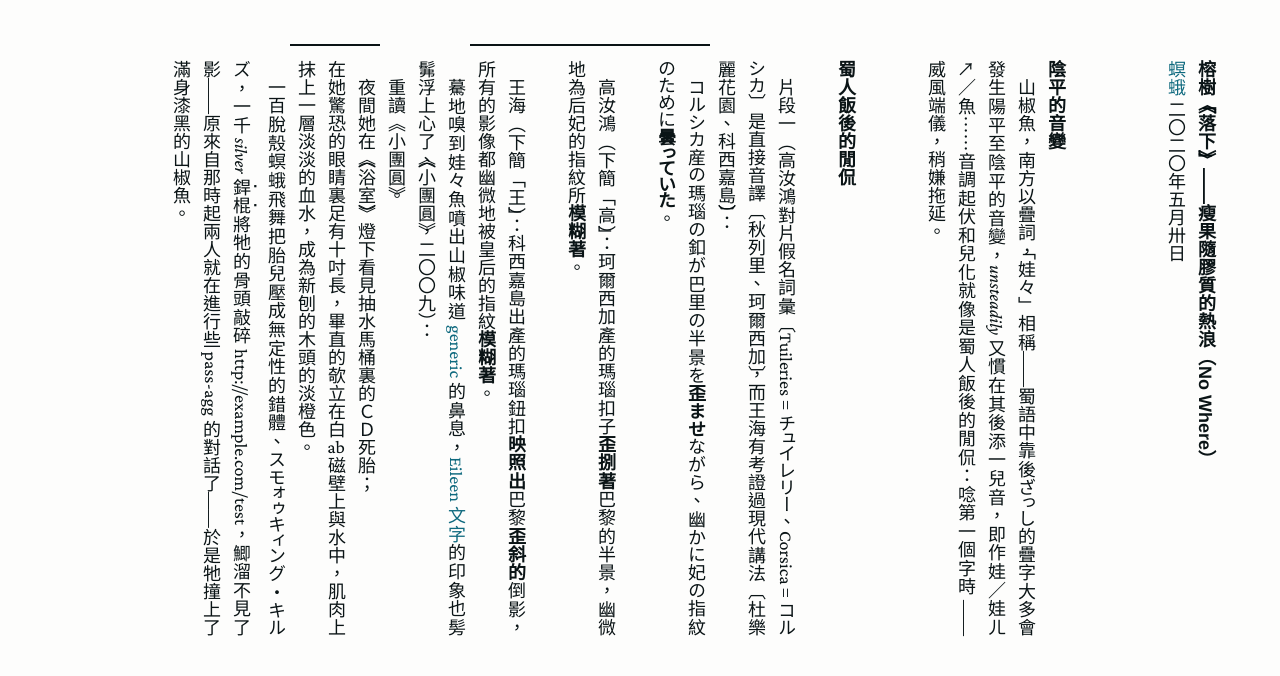
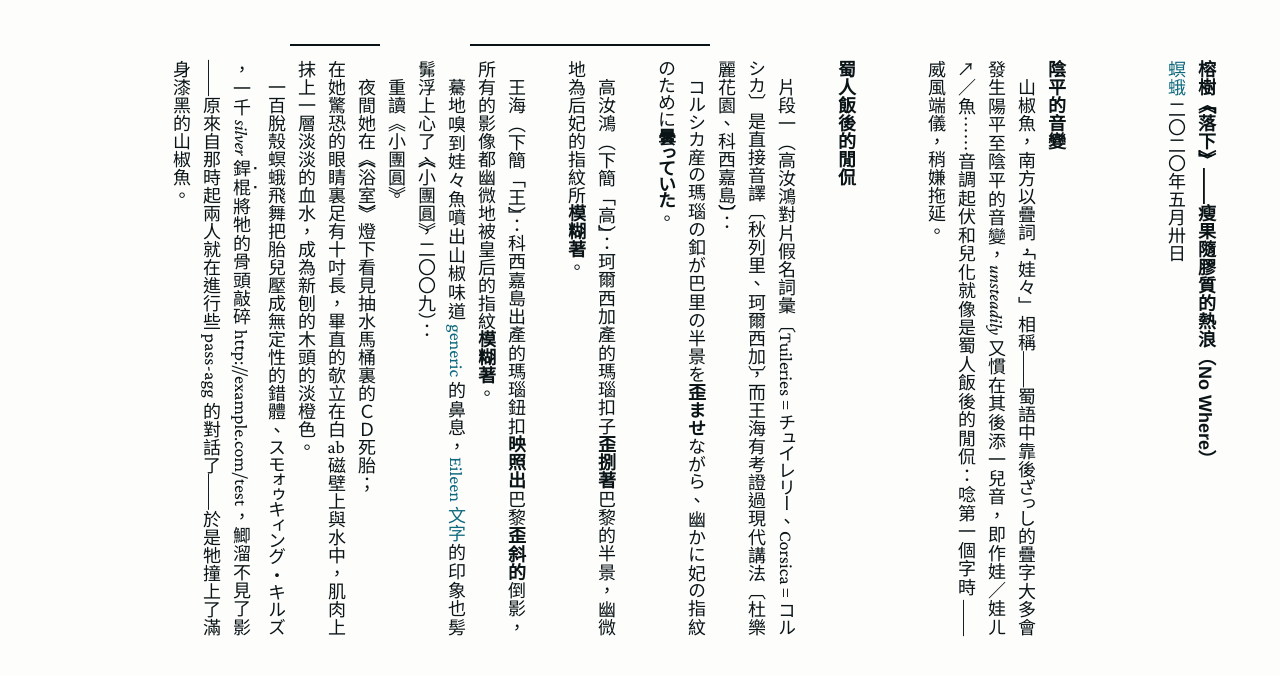
Before and after one commit to Denkiame/Tategaki, a website built with Vite: page index.html in a window 1280 px wide. Built offline with nearby package versions, Linux system fonts and the light colour scheme.

Commit message:
Fix punctuations in CN, HK & JP style

```diff
--- a/assets/tategaki.css
+++ b/assets/tategaki.css
@@ -79,6 +79,20 @@
     font-feature-settings: "vhal" 0;
 }
 
-.firefox .squeeze-other-punc:last-child {
-    text-combine-upright: all;
+.safari .squeeze-other-punc {
+    font-feature-settings: 'locl';
 }
+
+.chrome .squeeze-other-punc:only-child,
+.firefox .cjk-punc:last-child .squeeze-other-punc:last-child {
+    margin-top: -1rem;
+    margin-bottom: -1rem;
+}
+
+.chrome .squeeze-other-punc:only-child::before,
+.chrome .squeeze-other-punc:only-child::after,
+.firefox .cjk-punc:last-child .squeeze-other-punc:last-child::before,
+.firefox .cjk-punc:last-child .squeeze-other-punc:last-child::after {
+    content: '〇';
+    opacity: 0;
+}
--- a/package.json
+++ b/package.json
@@ -1,6 +1,6 @@
 {
   "name": "tategaki",
-  "version": "1.0.9",
+  "version": "1.1.0",
   "description": "Transform HTML elements into vertical writing (Tategaki)",
   "main": "dist/tategaki.cjs.js",
   "module": "dist/tategaki.es.js",
--- a/src/tategaki.ts
+++ b/src/tategaki.ts
@@ -48,7 +48,6 @@ export class Tategaki {
             }
             case StringFormatGuide.cjkPunc: {
                 if (this.config.shouldPcS) {
-                    element.setAttribute('lang', 'zh-Hant')
                     element.innerHTML = this.squeeze(segment.content)
                 }
                 break
```
